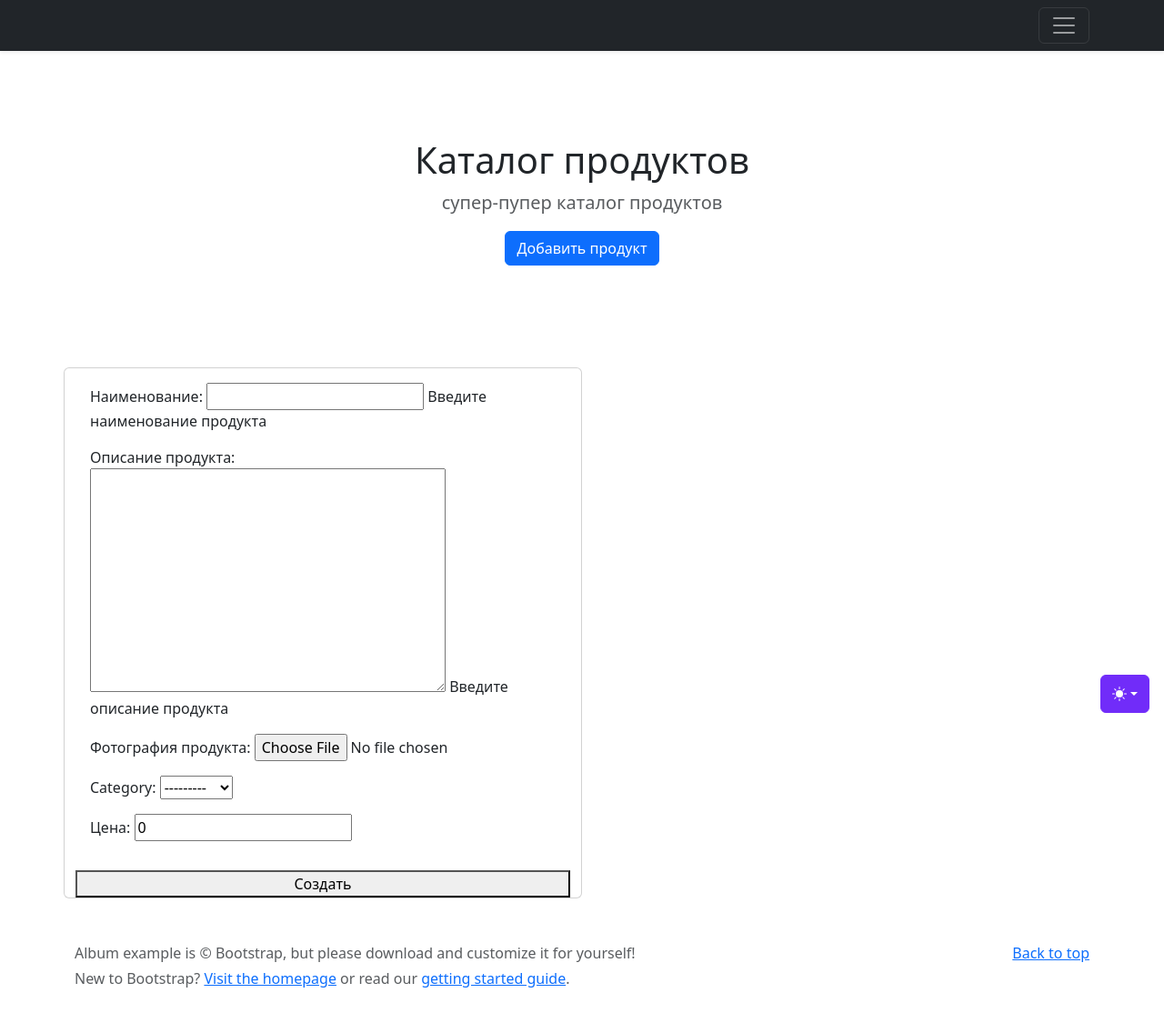
After one commit to vladosik-13/Sky_pro_homework_22_Django, a Django app: page /catalog/create in a window 1280 px wide. The commit adds this page. Shown: the whole page at 91% size. Run offline with Django 5.2, Linux system fonts and the light colour scheme; data comes from the database, SQL or seed files in the repository; some libraries are stand-ins or nearby versions.

Commit message:
В views.py реализован класс ProductCreateView для создания (добавления) продукта

```diff
--- a/catalog/templates/catalog/base.html
+++ b/catalog/templates/catalog/base.html
@@ -165,9 +165,7 @@
       <div class="col-lg-6 col-md-8 mx-auto">
         <h1 class="fw-light">Каталог продуктов</h1>
         <p class="lead text-body-secondary">супер-пупер каталог продуктов</p>
-        <p>
-          <a href="#" class="btn btn-primary my-2">Main call to action</a>
-          <a href="#" class="btn btn-secondary my-2">Secondary action</a>
+          <a class="btn btn-primary" href="{% url 'catalog:product_create' %}" role="button">Добавить продукт</a>
         </p>
       </div>
     </div>
--- a/catalog/templates/catalog/product_detail.html
+++ b/catalog/templates/catalog/product_detail.html
@@ -14,8 +14,8 @@
               <p class="card-text">{{ object.price }}</p>
               <div class="d-flex justify-content-between align-items-center">
                 <div class="btn-group">
-                  <button type="button" class="btn btn-sm btn-outline-secondary">View</button>
-                  <button type="button" class="btn btn-sm btn-outline-secondary">Edit</button>
+                  <a class="btn btn-primary" href="{% url 'catalog:product_list' %}" role="button">Назад</a>
+
                 </div>
                 <small class="text-body-secondary">9 mins</small>
               </div>
--- /dev/null
+++ b/catalog/templates/catalog/product_form.html
@@ -0,0 +1,20 @@
+{% extends 'catalog/base.html' %}
+{% block content %}
+<div class="container">
+  <div class="row">
+    <div class="col-6">
+      <form class="row" method="post" enctype="multipart/form-data">
+        <div class="card">
+          <div class="card-body">
+            {% csrf_token %}
+            {{ form.as_p }}
+          </div>
+          <button type="submit" class="btn-primary">
+            Создать
+          </button>
+        </div>
+      </form>
+    </div>
+  </div>
+</div>
+{% endblock %}
--- a/catalog/urls.py
+++ b/catalog/urls.py
@@ -1,13 +1,12 @@
 from django.urls import path
-from django.views.generic import DetailView
-
 from catalog.apps import CatalogConfig
 
-from catalog.views import ProductListView, ProductDetailView
+from catalog.views import ProductListView, ProductDetailView, ProductCreateView
 
 app_name = CatalogConfig.name
 
 urlpatterns = [
     path('', ProductListView.as_view(), name="product_list"),
     path('catalog/<int:pk>/', ProductDetailView.as_view(), name="product_detail"),
+    path('catalog/create', ProductCreateView.as_view(), name="product_create"),
 ]
--- a/catalog/views.py
+++ b/catalog/views.py
@@ -1,5 +1,5 @@
-from django.shortcuts import render, get_object_or_404
-from django.views.generic import ListView, DetailView
+from django.urls import reverse_lazy
+from django.views.generic import ListView, DetailView, CreateView
 
 from catalog.models import Product
 
@@ -10,3 +10,8 @@ class ProductListView(ListView):
 
 class ProductDetailView(DetailView):
     model = Product
+
+class ProductCreateView(CreateView):
+    model = Product
+    fields = '__all__'
+    success_url = reverse_lazy('catalog:products')
```
